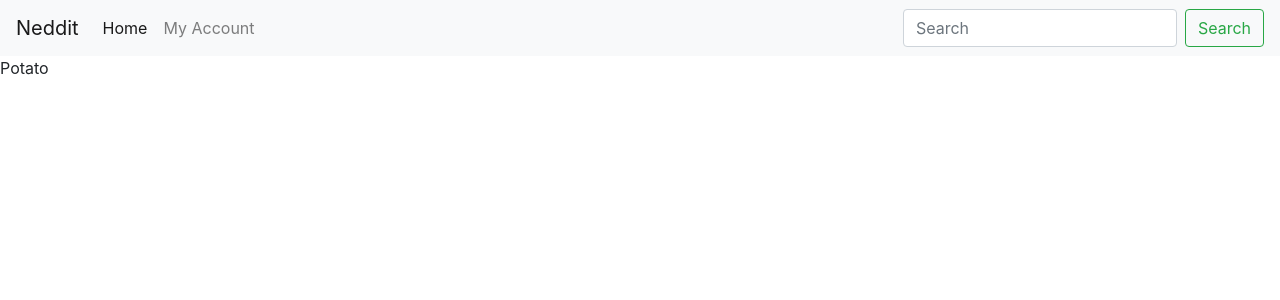
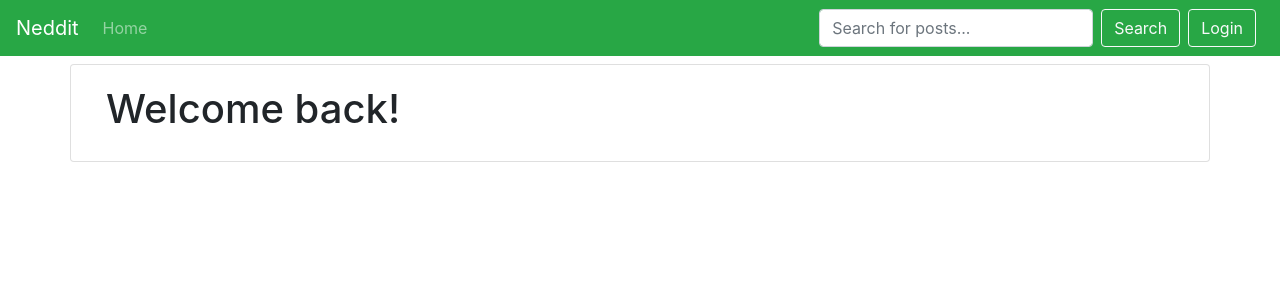
Before and after one commit to WeilonYing/infs2608-neddit, a Django app: page / in a window 1280 px wide. Shown: the top 300 px of the page. Run offline with Django 3.2, Linux system fonts and the light colour scheme; some libraries are stand-ins or nearby versions.

Commit message:
Added user account support

```diff
--- a/neddit/neddit/settings.py
+++ b/neddit/neddit/settings.py
@@ -42,6 +42,7 @@ INSTALLED_APPS = [
     'django.contrib.sessions',
     'django.contrib.messages',
     'django.contrib.staticfiles',
+    'bootstrap4',
 ]
 
 MIDDLEWARE = [
@@ -123,3 +124,6 @@ USE_TZ = True
 # https://docs.djangoproject.com/en/2.0/howto/static-files/
 
 STATIC_URL = '/static/'
+
+LOGIN_REDIRECT_URL = '/'
+LOGOUT_REDIRECT_URL = '/'
--- a/neddit/website/templates/website/base.html
+++ b/neddit/website/templates/website/base.html
@@ -9,14 +9,14 @@
 
   <!-- Bootstrap CSS -->
   <link rel="stylesheet" href="https://stackpath.bootstrapcdn.com/bootstrap/4.1.0/css/bootstrap.min.css" integrity="sha384-9gVQ4dYFwwWSjIDZnLEWnxCjeSWFphJiwGPXr1jddIhOegiu1FwO5qRGvFXOdJZ4" crossorigin="anonymous">
-  <link rel="stylesheet" href="{% static 'polls/style.css' %}" />
+  <link rel="stylesheet" href="{% static 'website/styles.css' %}" />
   <title>{% block title %}Neddit{% endblock %}</title>
 </head>
 
 <body>
   <div id="navbar">
     {% block navbar %}
-    <nav class="navbar navbar-expand-lg navbar-light bg-light">
+    <nav class="navbar navbar-expand-lg navbar-dark bg-success">
       <a class="navbar-brand" href="#">Neddit</a>
       <button class="navbar-toggler" type="button" data-toggle="collapse" data-target="#navbarSupportedContent" aria-controls="navbarSupportedContent" aria-expanded="false" aria-label="Toggle navigation">
         <span class="navbar-toggler-icon"></span>
@@ -24,17 +24,29 @@
 
       <div class="collapse navbar-collapse" id="navbarSupportedContent">
         <ul class="navbar-nav mr-auto">
-          <li class="nav-item active">
+          <li class="nav-item">
             <a class="nav-link" href="#">Home</a>
           </li>
+
+        </ul>
+
+        <ul class="navbar-nav ml-auto">
           <li class="nav-item">
-            <a class="nav-link" href="#">My Account</a>
+            <form class="form-inline my-2 my-lg-0">
+              <input class="form-control mr-sm-2" type="search" placeholder="Search for posts..." aria-label="Search">
+              <button class="btn btn-outline-light" type="submit">Search</button>
+            </form>
+          </li>
+          <li class="nav-item">
+            {% if user.is_authenticated %}
+              <a href="{% url 'website:logout' %}">
+                <button class="btn btn-outline-light mx-2">Logout</button></a>
+            {% else %}
+              <a href="{% url 'website:login' %}">
+                <button class="btn btn-outline-light mx-2">Login</button></a>
+            {% endif %}
           </li>
         </ul>
-        <form class="form-inline my-2 my-lg-0">
-          <input class="form-control mr-sm-2" type="search" placeholder="Search" aria-label="Search">
-          <button class="btn btn-outline-success my-2 my-sm-0" type="submit">Search</button>
-        </form>
       </div>
     </nav>
     {% endblock %}
--- a/neddit/website/templates/website/index.html
+++ b/neddit/website/templates/website/index.html
@@ -1,4 +1,8 @@
 {% extends "website/base.html" %}
 {% block content %}
-<p>Potato</p>
+<div class="container card my-2">
+  <div class="card-body">
+    <h1>Welcome back!</h1>
+  </div>
+</div>
 {% endblock %}
--- a/neddit/website/urls.py
+++ b/neddit/website/urls.py
@@ -1,9 +1,10 @@
-from django.urls import path
+from django.urls import path, include
 
 from . import views
 
 app_name = 'website'
 urlpatterns = [
     path('', views.IndexView.as_view(), name='index'),
-    path('landing', views.LandingView.as_view(), name='landing')
+    path('landing/', views.LandingView.as_view(), name='landing'),
+    path('accounts/', include('django.contrib.auth.urls'))
 ]
```
Also changed, not shown: neddit/website/templates/registration/login.html (added, +15 -0 lines), neddit/website/templates/website/landing.html (+32 -2 lines).
